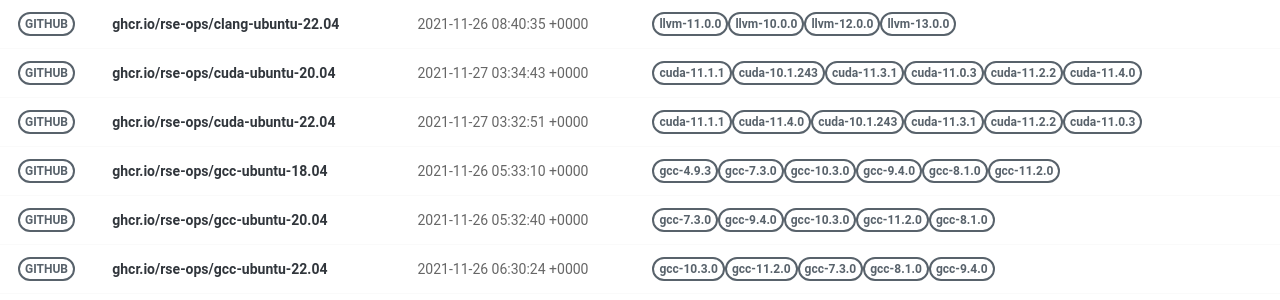
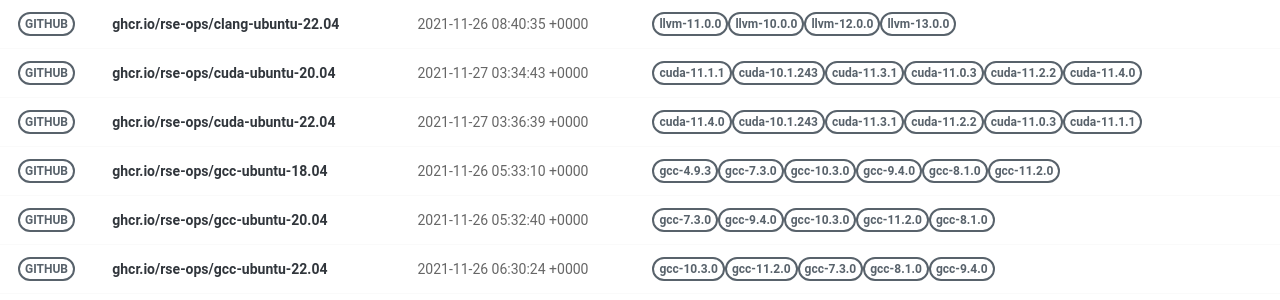
Before and after one commit to rse-ops/docker-images, a Jekyll site: the page built from pages/index.md, in a window 1280 px wide. Shown: the part 228-528 px from the top of the page. Built offline with Jekyll 4.4.1, drawn with Linux system fonts in a browser that asks for light colours; nearby versions of some CDN libraries.

Commit message:
Automated push to update library 2021-11-27

```diff
--- a/_library/ghcr.io-rse-ops-cuda-ubuntu-22.04.md
+++ b/_library/ghcr.io-rse-ops-cuda-ubuntu-22.04.md
@@ -1,14 +1,11 @@
 ---
 layout: container
 name: ghcr.io/rse-ops/cuda-ubuntu-22.04
-updated_at: 2021-11-27 03:32:51.083800
+updated_at: 2021-11-27 03:36:39.401099
 
 
 container_url: https://github.com/orgs/rse-ops/packages/container/package/cuda-ubuntu-22.04
 versions:
- - tag: cuda-11.1.1
-   dockerfile: https://github.com/rse-ops/docker-images/blob/main/ubuntu/cuda/Dockerfile
-   manifest: https://crane.ggcr.dev/manifest/ghcr.io/rse-ops/cuda-ubuntu-22.04:cuda-11.1.1
  - tag: cuda-11.4.0
    dockerfile: https://github.com/rse-ops/docker-images/blob/main/ubuntu/cuda/Dockerfile
    manifest: https://crane.ggcr.dev/manifest/ghcr.io/rse-ops/cuda-ubuntu-22.04:cuda-11.4.0
```
Also changed, not shown: other parts of _library/ghcr.io-rse-ops-cuda-ubuntu-22.04.md (+3 -0 lines).
